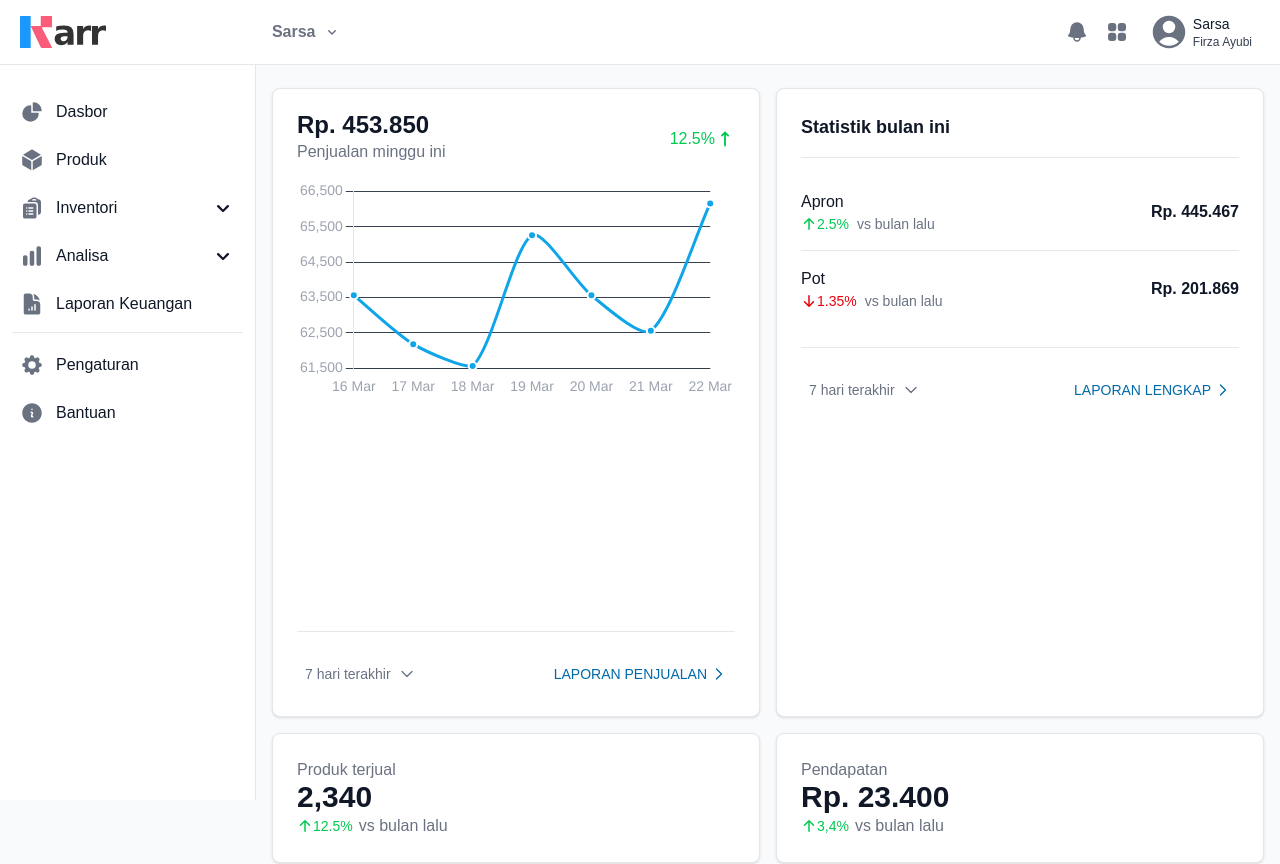
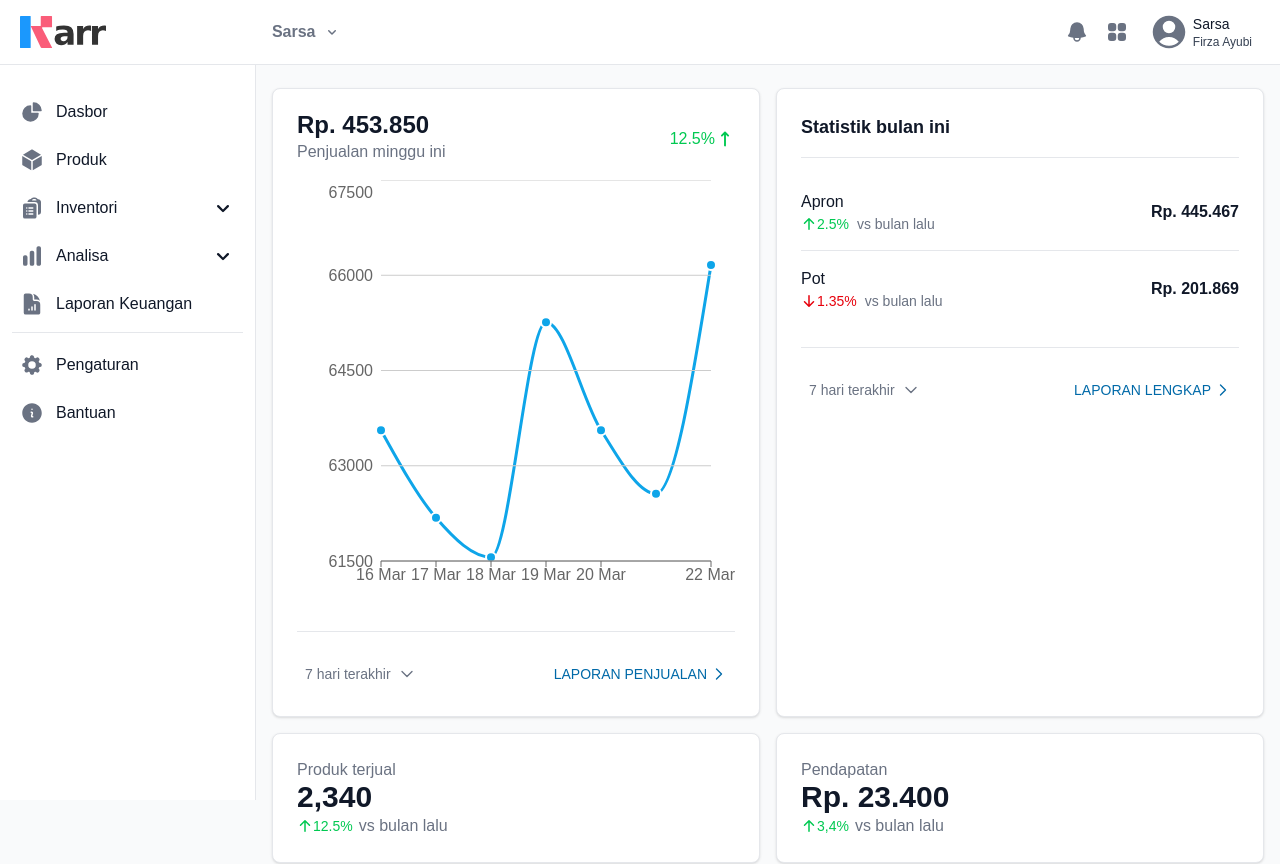
Before and after one commit to gorogagah/karr-app, a Next.js app: page / in a window 1280 px wide. Shown: the top 864 px of the page. Built offline with nearby package versions, Linux system fonts and the light colour scheme.

Commit message:
remove chart.js

```diff
--- a/app/(dashboard)/chart.js
+++ b/app/(dashboard)/chart.js
@@ -1,49 +1,28 @@
 "use client"
 
-import { Line } from "react-chartjs-2";
-import { Chart as ChartJS, LineElement, PointElement, CategoryScale, LinearScale, Tooltip } from 'chart.js';
+import { CartesianGrid, Line, LineChart, ResponsiveContainer, Tooltip, XAxis, YAxis } from "recharts";
+import CustomTooltip from "../utils/customTooltip";
 
-const options = {
-    scales: {
-        x: {
-            grid: {
-                drawBorder: false,
-                display: false,
-            },
-        },
-        y: {
-            grid: {
-                color: "rgb(55, 65, 81)",
-            }
-        },
-    },
-};
+const data = [
+    { name: '16 Mar', Penjualan: 63560 },
+    { name: '17 Mar', Penjualan: 62180 },
+    { name: '18 Mar', Penjualan: 61560 },
+    { name: '19 Mar', Penjualan: 65260 },
+    { name: '20 Mar', Penjualan: 63560 },
+    { name: '21 Mar', Penjualan: 62560 },
+    { name: '22 Mar', Penjualan: 66160 },
+];
 
-const labels = ['16 Mar', '17 Mar', '18 Mar', '19 Mar', '20 Mar', '21 Mar', '22 Mar'];
-
-const data = {
-    labels,
-    datasets: [{
-        data: [63560, 62180, 61560, 65260, 63560, 62560, 66160],
-    }],
-};
-
-ChartJS.register(LineElement, PointElement, CategoryScale, LinearScale, Tooltip);
-ChartJS.defaults.color = "rgb(156, 163, 175)";
-ChartJS.defaults.font.size = "14px";
-ChartJS.defaults.elements.point.radius = 4;
-ChartJS.defaults.elements.point.backgroundColor = "#0ea5e9";
-ChartJS.defaults.elements.point.borderWidth = 2;
-ChartJS.defaults.elements.point.borderColor = "#fff";
-ChartJS.defaults.elements.point.hoverRadius = 8;
-ChartJS.defaults.elements.point.hoverBorderWidth = 2;
-ChartJS.defaults.elements.line.tension = 0.25;
-ChartJS.defaults.elements.line.borderColor = "#0ea5e9";
-
-export default function Chart(){
+export default function Chart() {
     return (
-        <div className="min-h-[435px]">
-            <Line options={options} data={data} />
-        </div>
+        <ResponsiveContainer height={435}>
+            <LineChart data={data} margin={{ top: 0, right: 24, left: 24, bottom: 24 }}>
+                <Line type="monotone" dataKey="Penjualan" dot={{ fill: "#0ea5e9", stroke: "#fff", strokeWidth: 2, r: 5 }} activeDot={{ fill: "#0ea5e9", stroke: "#fff", strokeWidth: 2, r: 7 }} stroke="#0ea5e9" strokeWidth={3} />
+                <CartesianGrid vertical={false} stroke="#ccc" />
+                <XAxis dataKey="name" />
+                <YAxis domain={['auto', 'auto']} axisLine={false} tickLine={false} />
+                <Tooltip content={<CustomTooltip />} />
+            </LineChart>
+        </ResponsiveContainer>
     );
 }
--- a/app/(dashboard)/laporan/page.js
+++ b/app/(dashboard)/laporan/page.js
@@ -1,5 +1,6 @@
 "use client"
 
+import CustomTooltip from "@/app/utils/customTooltip";
 import { Popover, PopoverButton, PopoverPanel } from "@headlessui/react";
 import { ArrowDownIcon, ArrowUpIcon } from "@heroicons/react/16/solid";
 import { ChevronDownIcon } from "@heroicons/react/24/outline";
@@ -35,27 +36,6 @@ const data = [
     { name: '26 Mar', Pendapatan: 1300000, Pengeluaran: 900000, Keuntungan: 400000 },
     { name: '27 Mar', Pendapatan: 1200000, Pengeluaran: 800000, Keuntungan: 400000 },
 ];
-
-function CustomTooltip({ payload, label, active }) {
-    if (active) {
-        const listItems = payload.map((data) =>
-            <div className="flex items-center px-3 pb-3">
-                <span className="size-3 rounded-full mr-2" style={{ "background-color": data.color }}></span>
-                <span>{data.name}: </span>
-                <span className="font-semibold text-gray-900 ml-2">Rp {data.value}</span>
-            </div>
-        );
-
-        return (
-            <div className="overflow-hidden rounded-sm shadow-md text-sm text-gray-500 bg-white dark:text-gray-400 dark:bg-gray-800">
-                <h1 className="bg-gray-200 border-b border-gray-300 px-3 py-2 mb-3">{label}</h1>
-                {listItems}
-            </div>
-        );
-    }
-
-    return null;
-}
 
 export default function Report() {
     const [opacity, setOpacity] = useState({
--- a/app/(dashboard)/sidebar.js
+++ b/app/(dashboard)/sidebar.js
@@ -92,11 +92,11 @@ export default function Sidebar() {
                             </li>
                         </ul>
                         <div className="pt-2 space-y-2">
-                            <Link href="/settings" className="flex items-center p-2 text-base text-gray-900 rounded-lg hover:bg-gray-100 group dark:text-gray-200 dark:hover:bg-gray-700 ">
+                            <Link href="#" className="flex items-center p-2 text-base text-gray-900 rounded-lg hover:bg-gray-100 group dark:text-gray-200 dark:hover:bg-gray-700 ">
                                 <Cog8ToothIcon className="flex-shrink-0 w-6 h-6 text-gray-500 transition duration-75 group-hover:text-gray-900 dark:text-gray-400 dark:group-hover:text-white" />
                                 <span className="ml-3" sidebar-toggle-item="">Pengaturan</span>
                             </Link>
-                            <Link href="/issues" target="_blank" className="flex items-center p-2 text-base text-gray-900 transition duration-75 rounded-lg hover:bg-gray-100 group dark:text-gray-200 dark:hover:bg-gray-700">
+                            <Link href="#" target="_blank" className="flex items-center p-2 text-base text-gray-900 transition duration-75 rounded-lg hover:bg-gray-100 group dark:text-gray-200 dark:hover:bg-gray-700">
                                 <InformationCircleIcon className="flex-shrink-0 w-6 h-6 text-gray-500 transition duration-75 group-hover:text-gray-900 dark:text-gray-400 dark:group-hover:text-white" />
                                 <span className="ml-3" sidebar-toggle-item="">Bantuan</span>
                             </Link>
--- /dev/null
+++ b/app/utils/customTooltip.js
@@ -0,0 +1,20 @@
+export default function CustomTooltip({ payload, label, active }) {
+    if (active) {
+        const listItems = payload.map((data) =>
+            <div className="flex items-center px-3 pb-3">
+                <span className="size-3 rounded-full mr-2" style={{ "background-color": data.color }}></span>
+                <span>{data.name}: </span>
+                <span className="font-semibold text-gray-900 ml-2">Rp {data.value}</span>
+            </div>
+        );
+
+        return (
+            <div className="overflow-hidden rounded-sm shadow-md text-sm text-gray-500 bg-white dark:text-gray-400 dark:bg-gray-800">
+                <h1 className="bg-gray-200 border-b border-gray-300 px-3 py-2 mb-3">{label}</h1>
+                {listItems}
+            </div>
+        );
+    }
+
+    return null;
+}
--- a/package.json
+++ b/package.json
@@ -11,10 +11,8 @@
   "dependencies": {
     "@headlessui/react": "^2.2.0",
     "@heroicons/react": "^2.2.0",
-    "chart.js": "^4.4.8",
     "next": "15.2.0",
     "react": "^19.0.0",
-    "react-chartjs-2": "^5.3.0",
     "react-datepicker": "^8.2.1",
     "react-dom": "^19.0.0",
     "recharts": "^2.15.1"
```
Also changed, not shown: app/(dashboard)/page.js (+12 -12 lines), 1 other file (tests, documents, lock files or other folders).
